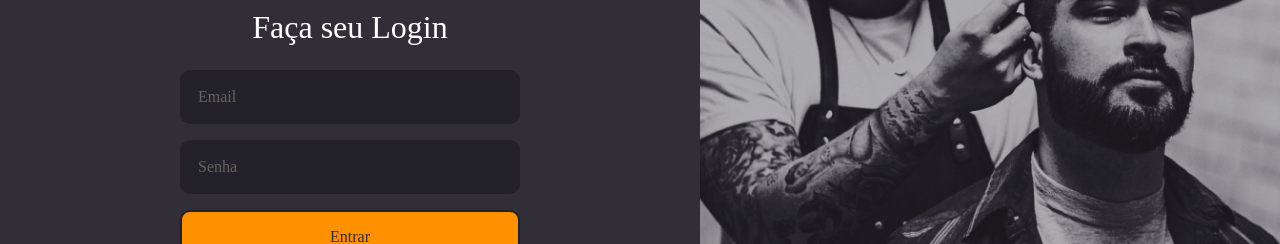
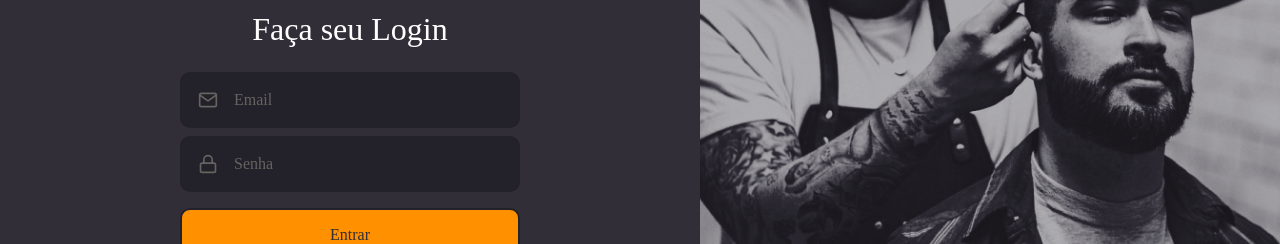
Before and after one commit to gustavoplensack/gobarber-web, a React (Create React App) app: page / in a window 1280 px wide. Shown: the part 289-533 px from the top of the page. Built offline with nearby package versions, Linux system fonts and the light colour scheme; the HTML template or start-up script is replaced by a standard one.

Commit message:
Split button and input components

```diff
--- /dev/null
+++ b/src/components/Button/index.tsx
@@ -0,0 +1,13 @@
+import React, { ButtonHTMLAttributes } from 'react';
+
+import { Container } from './styles';
+
+type ButtonProps = ButtonHTMLAttributes<HTMLButtonElement>;
+
+const Button: React.FC<ButtonProps> = ({ children, ...rest }) => (
+  <Container type="button" {...rest}>
+    {children}
+  </Container>
+);
+
+export default Button;
--- /dev/null
+++ b/src/components/Button/styles.ts
@@ -0,0 +1,19 @@
+import styled from 'styled-components';
+import { shade } from 'polished';
+
+export const Container = styled.button`
+  background: #ff9000;
+  border-radius: 10px;
+  border: 2px solid #232129;
+  padding: 16px;
+  color: #312e38;
+  width: 100%;
+  font-weight: 500;
+  margin-top: 16px;
+
+  transition: background-color 200ms;
+
+  &:hover {
+    background: ${shade(0.2, '#ff9000')};
+  }
+`;
--- /dev/null
+++ b/src/components/Input/index.tsx
@@ -0,0 +1,18 @@
+import React, { InputHTMLAttributes } from 'react';
+import { IconBaseProps } from 'react-icons';
+
+import { Container } from './styles';
+
+interface InputProps extends InputHTMLAttributes<HTMLInputElement> {
+  name: string;
+  icon?: React.ComponentType<IconBaseProps>;
+}
+
+const Input: React.FC<InputProps> = ({ icon: Icon, ...rest }) => (
+  <Container>
+    {Icon && <Icon size={20} />}
+    <input type="text" {...rest} />
+  </Container>
+);
+
+export default Input;
--- /dev/null
+++ b/src/components/Input/styles.ts
@@ -0,0 +1,32 @@
+import styled from 'styled-components';
+
+export const Container = styled.div`
+  background: #232129;
+  border-radius: 10px;
+  border: 2px solid #232129;
+  padding: 16px;
+  width: 100%;
+  color: #666360;
+
+  display: flex;
+  align-items: center;
+
+  & + div {
+    margin-top: 8px;
+  }
+
+  input {
+    border: 0;
+    background: transparent;
+    color: #f4ede8;
+    flex: 1;
+
+    &::placeholder {
+      color: #666360;
+    }
+  }
+
+  svg {
+    margin-right: 16px;
+  }
+`;
--- a/src/pages/Sigin/index.tsx
+++ b/src/pages/Sigin/index.tsx
@@ -1,9 +1,12 @@
 import React from 'react';
-import { FiLogIn } from 'react-icons/fi';
+import { FiLogIn, FiMail, FiLock } from 'react-icons/fi';
 
 import { Container, Content, Background } from './styles';
 
 import logoImg from '../../assets/logo.svg';
+
+import Input from '../../components/Input';
+import Button from '../../components/Button';
 
 const SignIn: React.FC = () => (
   <Container>
@@ -12,11 +15,16 @@
       <form>
         <h1>Faça seu Login</h1>
 
-        <input placeholder="Email" />
+        <Input name="email" icon={FiMail} placeholder="Email" />
 
-        <input type="password" placeholder="Senha" />
+        <Input
+          name="password"
+          icon={FiLock}
+          type="password"
+          placeholder="Senha"
+        />
 
-        <button type="submit">Entrar</button>
+        <Button type="submit">Entrar</Button>
 
         <a href="forgot">Esqueci minha senha</a>
       </form>
--- a/src/pages/Sigin/styles.ts
+++ b/src/pages/Sigin/styles.ts
@@ -26,40 +26,6 @@
 
     h1 {
       margin-bottom: 24px;
-    }
-
-    input {
-      background: #232129;
-      border-radius: 10px;
-      border: 2px solid #232129;
-      padding: 16px;
-      width: 100%;
-      color: #f4ede8;
-
-      &::placeholder {
-        color: #666360;
-      }
-
-      & + input {
-        margin-top: 16px;
-      }
-    }
-
-    button {
-      background: #ff9000;
-      border-radius: 10px;
-      border: 2px solid #232129;
-      padding: 16px;
-      color: #312e38;
-      width: 100%;
-      font-weight: 500;
-      margin-top: 16px;
-
-      transition: background-color 200ms;
-
-      &:hover {
-        background: ${shade(0.2, '#ff9000')};
-      }
     }
 
     a {
@@ -94,8 +60,6 @@
       color: ${shade(0.2, '#ff9000')};
     }
   }
-
-  }
 `;
 
 export const Background = styled.div`
```
Also changed, not shown: .eslintrc.json. Lines whose indentation alone changed are shown as unchanged.
